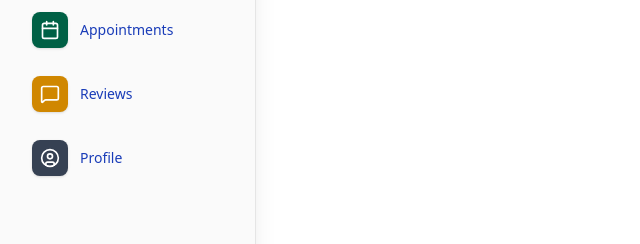
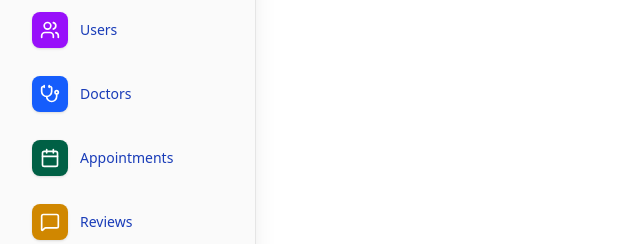
Before and after one commit to Kholmurod02/MedPoint.tj, a Next.js app: page /master in a window 1280 px wide. Shown: the part 231-475 px from the top of the page, without its empty margins (0-640 px from the left). Built offline with nearby package versions, Linux system fonts and the light colour scheme; no server answers.

Commit message:
fix build bugs

```diff
--- a/package.json
+++ b/package.json
@@ -9,6 +9,7 @@
     "lint": "next lint"
   },
   "dependencies": {
+    "@hookform/resolvers": "^5.1.1",
     "@radix-ui/react-avatar": "^1.1.10",
     "@radix-ui/react-dialog": "^1.1.14",
     "@radix-ui/react-dropdown-menu": "^2.1.15",
@@ -28,7 +29,7 @@
     "next": "15.3.4",
     "react": "^19.0.0",
     "react-dom": "^19.0.0",
-    "react-hook-form": "^7.58.1",
+    "react-hook-form": "^7.59.0",
     "react-redux": "^9.2.0",
     "recharts": "^3.0.2",
     "tailwind-merge": "^3.3.1",
--- a/src/app/(auth)/registration/page.jsx
+++ b/src/app/(auth)/registration/page.jsx
@@ -13,6 +13,7 @@ import { Card, CardContent } from "@/shared/ui/card"
 import { Eye, EyeOff, Mail, Lock, ArrowRight, ShieldCheck, MailCheck, UserPlus, User, Phone } from "lucide-react"
 import { z } from "zod"
 import { useForm } from "react-hook-form"
+import { zodResolver } from "@hookform/resolvers/zod"
 
 const formSchema = z.object({
   firstName: z.string().min(1, "First name is required"),
--- a/src/widgets/sidebar.jsx
+++ b/src/widgets/sidebar.jsx
@@ -21,7 +21,7 @@ import { useCurrentUserQuery } from "@/entities/user/api/userApi"
 
 
 export function AppSidebar() {
-  const [role, setRole] = useState("admin")
+  const [role, setRole] = useState("Admin")
   const { data } = useCurrentUserQuery()
   console.log(data?.data);
 
```
Also changed, not shown: 1 other file (tests, documents, lock files or other folders).
